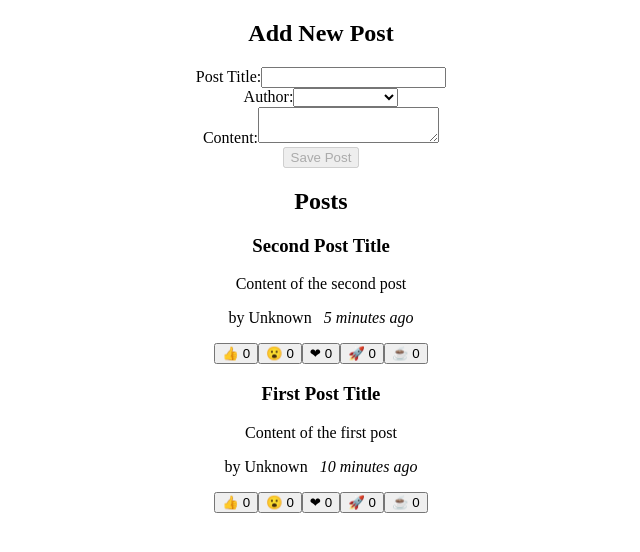
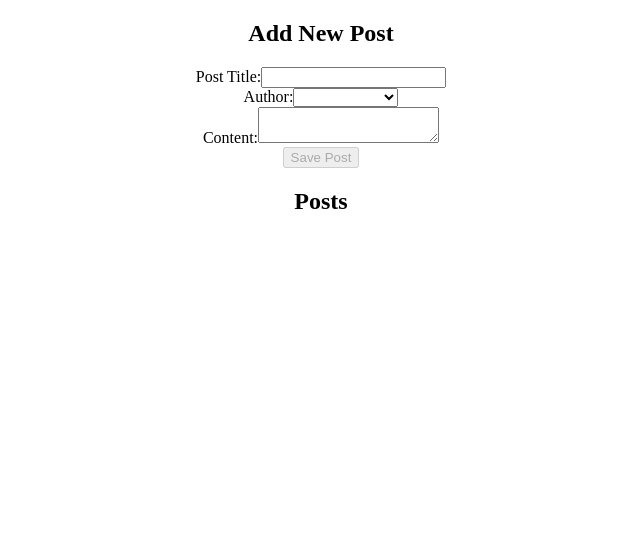
Before and after one commit to david-aldo-dalessandro/bulletin-app, a React (Create React App) app: page / in a window 1280 px wide. Shown: the top 552 px of the page, without its empty margins (319-959 px from the left). Built offline with nearby package versions, Linux system fonts and the light colour scheme.

Commit message:
Pre-work for async post populating

```diff
--- a/src/features/posts/postsSlice.js
+++ b/src/features/posts/postsSlice.js
@@ -7,34 +7,11 @@
 import { createSlice, nanoid } from "@reduxjs/toolkit";
 import { sub } from "date-fns";
 
-const initialState = [
-  {
-    id: "1",
-    title: "First Post Title",
-    content: "Content of the first post",
-    date: sub(new Date(), { minutes: 10 }).toISOString(),
-    reactions: {
-      thumbsUp: 0,
-      wow: 0,
-      heart: 0,
-      rocket: 0,
-      coffee: 0,
-    },
-  },
-  {
-    id: "2",
-    title: "Second Post Title",
-    content: "Content of the second post",
-    date: sub(new Date(), { minutes: 5 }).toISOString(),
-    reactions: {
-      thumbsUp: 0,
-      wow: 0,
-      heart: 0,
-      rocket: 0,
-      coffee: 0,
-    },
-  },
-];
+const initialState = {
+  posts: [],
+  status: "idle",
+  error: null,
+};
 
 const postsSlice = createSlice({
   name: "posts",
@@ -42,7 +19,7 @@
   reducers: {
     postAdded: {
       reducer(state, action) {
-        state.push(action.payload);
+        state.posts.push(action.payload);
       },
       prepare(title, content, userId) {
         return {
@@ -65,7 +42,7 @@
     },
     reactionAdded(state, action) {
       const { postId, reaction } = action.payload;
-      const existingPost = state.find((post) => post.id === postId);
+      const existingPost = state.posts.find((post) => post.id === postId);
       if (existingPost) {
         existingPost.reactions[reaction]++;
       }
@@ -73,7 +50,7 @@
   },
 });
 
-export const selectAllPosts = (state) => state.posts;
+export const selectAllPosts = (state) => state.posts.posts;
 
 export const { postAdded, reactionAdded } = postsSlice.actions;
 
```
